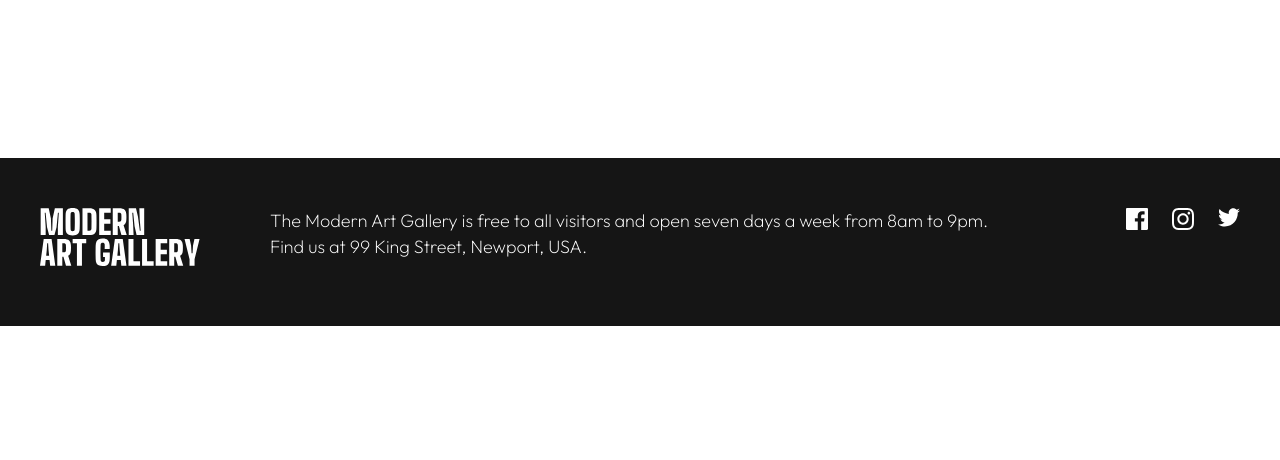
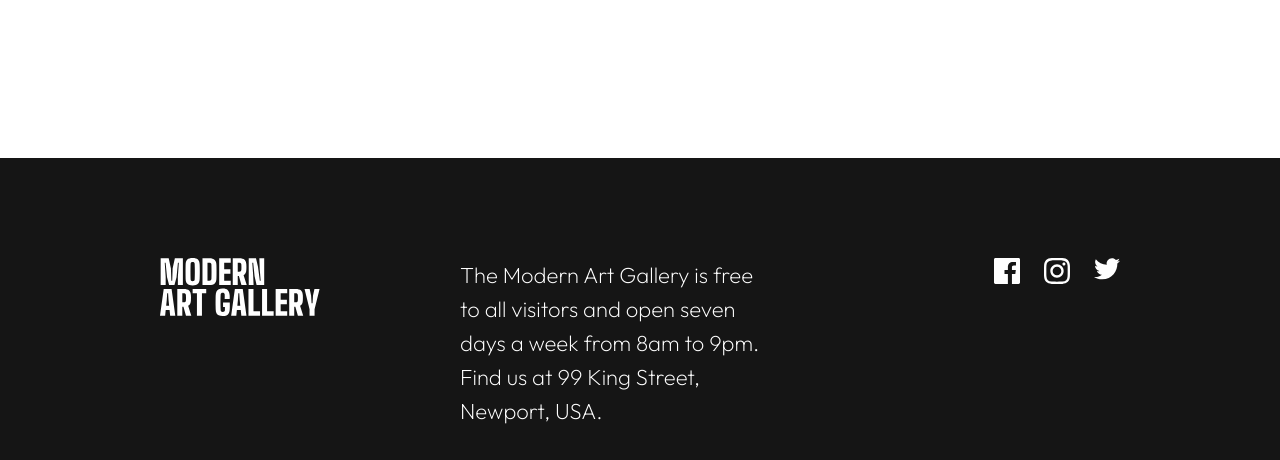
Before and after one commit to JuanAntonioPR/Entregable3, a website built with Vite: page index.html in a window 1280 px wide. Shown: the part 2216-2676 px from the top of the page. Before the commit the page ends 2542 px from the top, so only its background shows below. Built offline with nearby package versions, Linux system fonts and the light colour scheme; a web font is replaced by a local one.

Commit message:
hecho footer del index.html

```diff
--- a/sass/layout/_footer.scss
+++ b/sass/layout/_footer.scss
@@ -16,7 +16,8 @@
     }
 
     @include ab.breakpoint(desktop) {
-
+        gap: 100px;
+        padding: 100px 160px;
         }
 
     img {
@@ -25,6 +26,10 @@
         @include ab.breakpoint(tablet) {
             width: 15%;
         }
+
+        @include ab.breakpoint(desktop) {
+            width: 25%;
+        }
     }
 
     .description_footer {
@@ -32,6 +37,13 @@
 
         @include ab.breakpoint(tablet) {
             margin-right: 50px;
+        }
+
+        @include ab.breakpoint(desktop) {
+            margin-left: 40px;
+            margin-right: 120px;
+            font-size: ab.$bodyM;
+            line-height: 34px;
         }
     }
 
@@ -54,6 +66,10 @@
 
             @include ab.breakpoint(tablet) {
                 width: 22px;
+            }
+
+            @include ab.breakpoint(desktop) {
+                width: 26px;
             }
         }
     }
```
